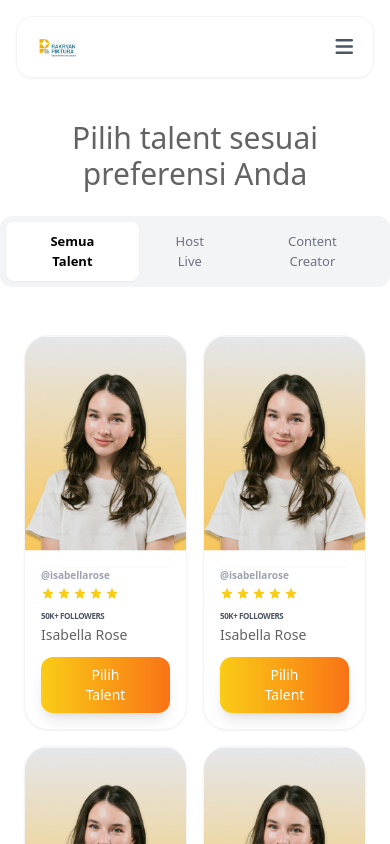
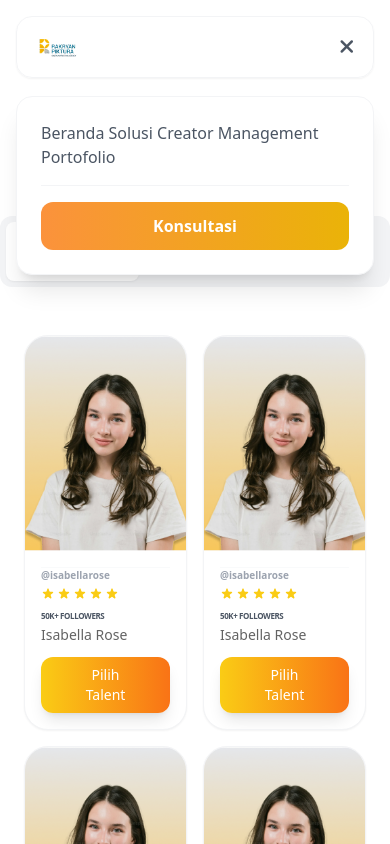
Before and after one commit to Liliang10/Web-Piktura, a website: page talent.html in a window 390 px wide. Both pictures are taken after a click on the button 344 px from the left and 47 px from the top of the page. Shown: the top 844 px of the page. Drawn offline with nearby package versions, Linux system fonts and the light colour scheme.

Commit message:
Update talent.html

```diff
--- a/talent.html
+++ b/talent.html
@@ -23,19 +23,28 @@
             </ul>
 
             <div class="flex items-center gap-3">
-                <a href="https://wa.me/6281234567890?text=Halo%20Rakryan%20Piktura,%20saya%20ingin%20konsultasi%20mengenai%20layanan%20Anda."
-                target="_blank"
-                class="hidden md:block">
+                <a href="https://wa.me/..." target="_blank" class="hidden md:block">
                     <button class="bg-gradient-to-r from-orange-400 to-yellow-500 text-white px-5 md:px-6 py-2 rounded-lg text-[10px] md:text-xs font-bold shadow-lg hover:scale-105 transition">
                         Konsultasi
                     </button>
                 </a>
 
-                <button class="md:hidden text-gray-600 text-xl p-1">
+                <button id="burger-btn" class="md:hidden text-gray-600 text-xl p-1 focus:outline-none">
                     <i class="fas fa-bars"></i>
                 </button>
             </div>
         </nav>
+
+        <div id="mobile-menu" class="hidden fixed inset-x-4 top-24 bg-white border border-gray-100 p-6 rounded-2xl shadow-xl flex-col space-y-4 md:hidden z-50">
+            <a href="#" class="text-gray-600 font-medium hover:text-orange-500">Beranda</a>
+            <a href="#" class="text-gray-600 font-medium hover:text-orange-500">Solusi</a>
+            <a href="#" class="text-gray-600 font-medium hover:text-orange-500">Creator Management</a>
+            <a href="#" class="text-gray-600 font-medium hover:text-orange-500">Portofolio</a>
+            <hr class="border-gray-100">
+            <button class="bg-gradient-to-r from-orange-400 to-yellow-500 text-white w-full py-3 rounded-xl font-bold">
+                Konsultasi
+            </button>
+        </div>
     </header>
 
     <section class="py-10 md:py-16 bg-white">
@@ -370,5 +379,27 @@
             </div>
         </div>
     </footer>
+<script>
+    const burgerBtn = document.getElementById('burger-btn');
+    const mobileMenu = document.getElementById('mobile-menu');
+
+    burgerBtn.addEventListener('click', () => {
+        mobileMenu.classList.toggle('hidden');
+
+        const icon = burgerBtn.querySelector('i');
+        if (mobileMenu.classList.contains('hidden')) {
+            icon.classList.replace('fa-times', 'fa-bars');
+        } else {
+            icon.classList.replace('fa-bars', 'fa-times');
+        }
+    });
+
+    window.addEventListener('click', (e) => {
+        if (!burgerBtn.contains(e.target) && !mobileMenu.contains(e.target)) {
+            mobileMenu.classList.add('hidden');
+            burgerBtn.querySelector('i').classList.replace('fa-times', 'fa-bars');
+        }
+    });
+</script>
 </body>
 </html>
```
